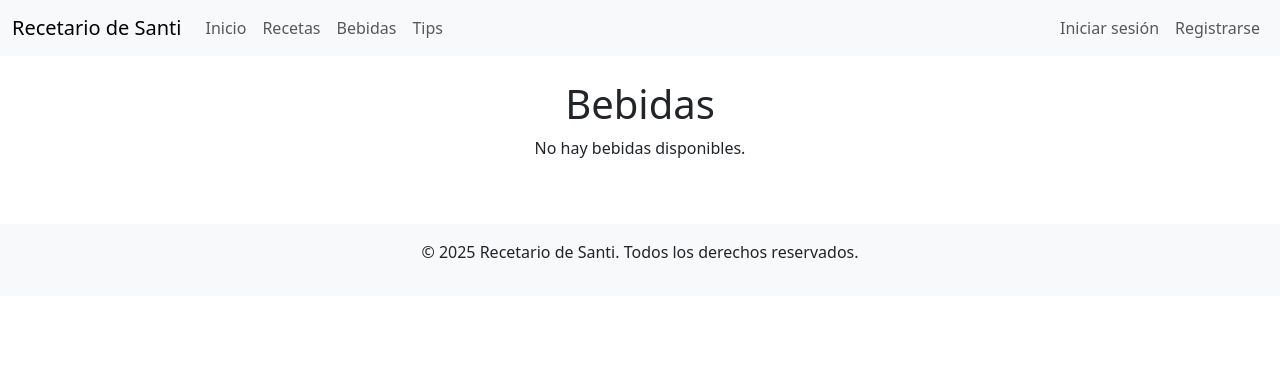
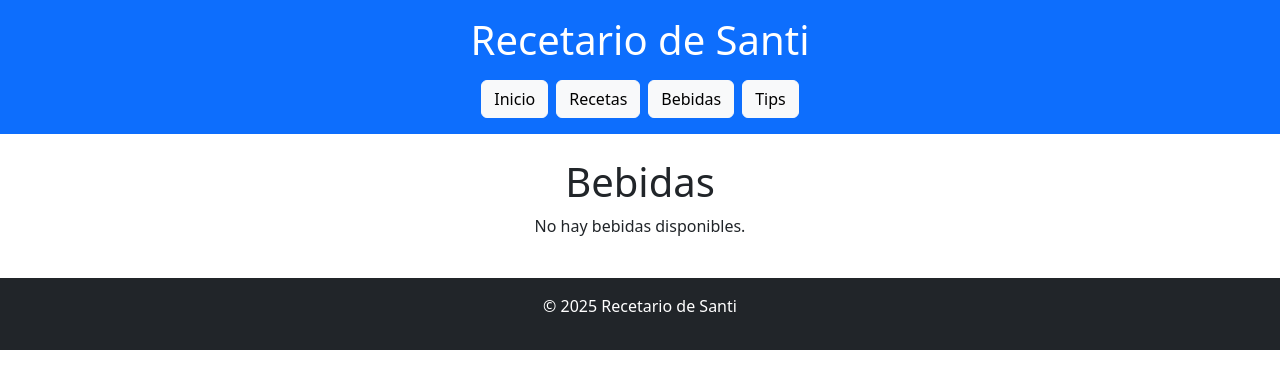
Before and after one commit to DrFontanaSantiago/TuPrimeraPagina-Fontana, a Django app: page /bebidas/ in a window 1280 px wide. Shown: the top 389 px of the page. Run offline with Django 5.2, Linux system fonts and the light colour scheme; data that the repository does not hold is empty.

Commit message:
cambio nav

```diff
--- a/templates/base.html
+++ b/templates/base.html
@@ -3,62 +3,28 @@
 <head>
     <meta charset="UTF-8">
     <meta name="viewport" content="width=device-width, initial-scale=1.0">
-    <title>Recetario de Santi</title>
-    <link rel="stylesheet" href="https://cdn.jsdelivr.net/npm/bootstrap@5.3.0-alpha3/dist/css/bootstrap.min.css">
+    <title>{% block title %}Recetario de Santi{% endblock %}</title>
+    <link href="https://cdn.jsdelivr.net/npm/bootstrap@5.3.0-alpha3/dist/css/bootstrap.min.css" rel="stylesheet">
 </head>
 <body>
-    <header>
-        <nav class="navbar navbar-expand-lg navbar-light bg-light">
-            <div class="container-fluid">
-                <a class="navbar-brand" href="/">Recetario de Santi</a>
-                <button class="navbar-toggler" type="button" data-bs-toggle="collapse" data-bs-target="#navbarNav" aria-controls="navbarNav" aria-expanded="false" aria-label="Toggle navigation">
-                    <span class="navbar-toggler-icon"></span>
-                </button>
-                <div class="collapse navbar-collapse" id="navbarNav">
-                    <ul class="navbar-nav me-auto">
-                        <li class="nav-item">
-                            <a class="nav-link" href="/">Inicio</a>
-                        </li>
-                        <li class="nav-item">
-                            <a class="nav-link" href="/recetas/">Recetas</a>
-                        </li>
-                        <li class="nav-item">
-                            <a class="nav-link" href="/bebidas/">Bebidas</a>
-                        </li>
-                        <li class="nav-item">
-                            <a class="nav-link" href="/tips/">Tips</a>
-                        </li>
-                        {% if user.is_authenticated and user.is_superuser %}
-                        <li class="nav-item">
-                            <a class="nav-link" href="/admin/">Admin</a>
-                        </li>
-                        {% endif %}
-                    </ul>
-                    <ul class="navbar-nav ms-auto">
-                        {% if user.is_authenticated %}
-                        <li class="nav-item">
-                            <a class="nav-link" href="/logout/">Cerrar sesión</a>
-                        </li>
-                        {% else %}
-                        <li class="nav-item">
-                            <a class="nav-link" href="/login/">Iniciar sesión</a>
-                        </li>
-                        <li class="nav-item">
-                            <a class="nav-link" href="/signup/">Registrarse</a>
-                        </li>
-                        {% endif %}
-                    </ul>
-                </div>
-            </div>
+    <header class="bg-primary text-white text-center py-3">
+        <h1>Recetario de Santi</h1>
+        <nav class="d-flex justify-content-center mt-3">
+            <a href="/" class="btn btn-light me-2">Inicio</a>
+            <a href="/recetas/" class="btn btn-light me-2">Recetas</a>
+            <a href="/bebidas/" class="btn btn-light me-2">Bebidas</a>
+            <a href="/tips/" class="btn btn-light">Tips</a>
         </nav>
     </header>
+
     <main class="container mt-4">
         {% block content %}
         {% endblock %}
     </main>
-    <footer class="bg-light text-center py-3 mt-5">
-        <p>&copy; 2025 Recetario de Santi. Todos los derechos reservados.</p>
+    <footer class="bg-dark text-white text-center py-3 mt-4">
+        <p>© 2025 Recetario de Santi</p>
     </footer>
+    <!-- Bootstrap JS -->
     <script src="https://cdn.jsdelivr.net/npm/bootstrap@5.3.0-alpha3/dist/js/bootstrap.bundle.min.js"></script>
 </body>
 </html>
```
